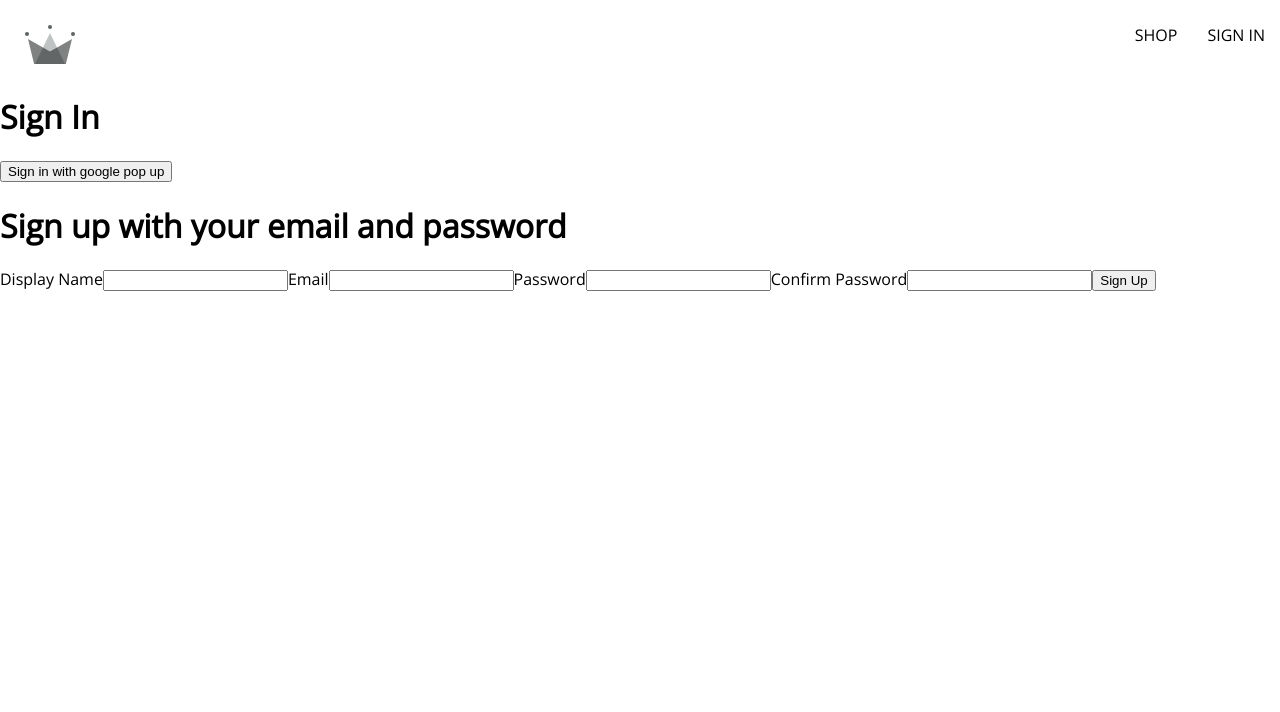
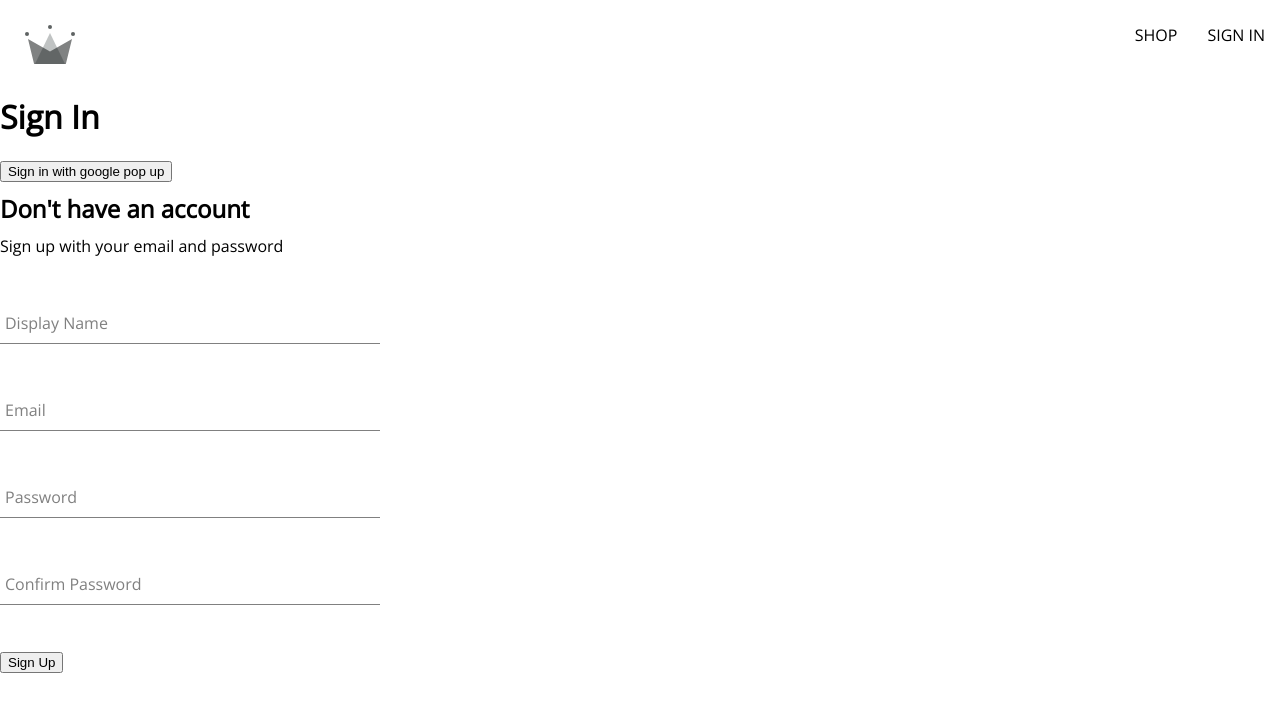
Before and after one commit to LongTrac/crwn_clothing, a React (Create React App) app: page /sign-in in a window 1280 px wide. Shown: the top 712 px of the page. Built offline with nearby package versions, Linux system fonts and the light colour scheme; a web font is replaced by a local one.

Commit message:
0.6: Add more functionality to signup page, add more styling to sign up page, compartmentalize into components

```diff
--- /dev/null
+++ b/src/components/form-input/form-input.component.jsx
@@ -0,0 +1,23 @@
+import './form-input.style.scss'
+
+const FormInput = ({ label, ...otherProps }) => {
+    return (
+        <div className="group">
+            <input className="form-input"{...otherProps} />
+
+            {
+                //basically saying if no label was sent in here don;t render this label part
+                label ? (
+                    <label className={`${otherProps.value.length > 0 ? 'shrink' : ''} form-input-label`}>
+                        {label}
+                    </label>
+                ) : null
+            }
+
+        </div>
+
+    );
+
+}
+
+export default FormInput;
--- /dev/null
+++ b/src/components/form-input/form-input.style.scss
@@ -0,0 +1,54 @@
+$sub-color: grey;
+$main-color: black;
+
+@mixin shrinkLabel {
+  top: -14px;
+  font-size: 12px;
+  color: $main-color;
+}
+
+.group {
+  position: relative;
+  margin: 45px 0;
+
+  .form-input {
+    background: none;
+    background-color: white;
+    color: $sub-color;
+    font-size: 18px;
+    padding: 10px 10px 10px 5px;
+    display: block;
+    width: 100%;
+    border: none;
+    border-radius: 0;
+    border-bottom: 1px solid $sub-color;
+    margin: 25px 0;
+
+    &:focus {
+      outline: none;
+    }
+
+    &:focus ~ .form-input-label {
+      @include shrinkLabel();
+    }
+  }
+
+  input[type='password'] {
+    letter-spacing: 0.3em;
+  }
+
+  .form-input-label {
+    color: $sub-color;
+    font-size: 16px;
+    font-weight: normal;
+    position: absolute;
+    pointer-events: none;
+    left: 5px;
+    top: 10px;
+    transition: 300ms ease all;
+
+    &.shrink {
+      @include shrinkLabel();
+    }
+  }
+}
--- a/src/components/sign-up-form/sign-up-form.component.jsx
+++ b/src/components/sign-up-form/sign-up-form.component.jsx
@@ -1,4 +1,7 @@
 import { useState } from "react";
+import { createAuthUserWithEmailAndPassowrd, createUserDocFromAuth } from "../../utils/firebase/firebase.utils";
+import FormInput from "../form-input/form-input.component";
+import './sign-up-form.style.scss'
 
 const defaultFormFields = {
     displayName: '',
@@ -10,30 +13,80 @@
 const SignUpForm = () => {
 
     const [formFields, setFormFields] = useState(defaultFormFields);
-    const {displayName,email,password,confirmPassword} = formFields;
+    const { displayName, email, password, confirmPassword } = formFields;
 
     console.log(formFields);
-    const handleChange = (event) =>{
-        const {name,value} = event.target;
+    const handleChange = (event) => {
+        const { name, value } = event.target;
 
-        setFormFields({...formFields,[name]:value});
+        setFormFields({ ...formFields, [name]: value });
     }
 
-    return(
-        <div>
-            <h1>Sign up with your email and password</h1>
-            <form onSubmit={()=>{}}>
-                <label>Display Name</label>
-                <input required type="text" onChange={handleChange} name="displayName" value={displayName}/>
+    const resetFormFields = ()=>{
+        setFormFields(defaultFormFields);
+    }
 
-                <label>Email</label>
-                <input required type="email" onChange={handleChange} name="email" value={email}/>
+    const handleSubmit = async (event) => {
+        event.preventDefault();
 
-                <label>Password</label>
-                <input required type="password" onChange={handleChange} name="password" value={password}/>
+        //confirm password matches
+        if (password != confirmPassword) {
+            alert("password does not match")
+            return;
+        }
+        //then see if user is authenticate with email and password
+        try {
+            const { user } = await createAuthUserWithEmailAndPassowrd(email, password); // this return a respond then deconstruct into user
+            //create a user doc from what createAuthUserFromEmailAndPassword return
+            await createUserDocFromAuth(user, { displayName });
+            resetFormFields();
+        } catch (error) {
+            if (error.code === 'auth/email-already-in-use') {
+                alert("Cannot create user, email already in use")
+            } else {
+                console.log("User creation encounter an error : ", error)
+            }
+        }
 
-                <label>Confirm Password</label>
-                <input required type="password" onChange={handleChange} name="confirmPassword" value={confirmPassword}/>
+    }
+    return (
+        <div className="sign-up-container">
+            <h2> Don't have an account</h2>
+            <span>Sign up with your email and password</span>
+            <form onSubmit={handleSubmit}>
+                <FormInput
+                    required
+                    label='Display Name'
+                    type="text"
+                    onChange={handleChange}
+                    name="displayName"
+                    value={displayName}/>
+
+                <FormInput
+                    required
+                    label='Email'
+                    type="email"
+                    onChange={handleChange}
+                    name="email"
+                    value={email}/>
+
+                <FormInput
+                    required
+                    label='Password'
+                    type="password"
+                    onChange={handleChange}
+                    name="password"
+                    value={password}/>
+
+                <FormInput
+                    required
+                    label='Confirm Password'
+                    type="password"
+                    onChange={handleChange}
+                    name="confirmPassword"
+                    value={confirmPassword}/>
+
+
 
                 <button type="Submit"> Sign Up </button>
             </form>
--- /dev/null
+++ b/src/components/sign-up-form/sign-up-form.style.scss
@@ -0,0 +1,9 @@
+.sign-up-container{
+    display: flex;
+    flex-direction: column;
+    width: 380px;
+
+    h2{
+        margin: 10px 0;
+    }
+}
--- a/src/utils/firebase/firebase.utils.js
+++ b/src/utils/firebase/firebase.utils.js
@@ -4,7 +4,9 @@
     getAuth,
     signInWithRedirect,
     signInWithPopup,
-    GoogleAuthProvider } from 'firebase/auth'
+    GoogleAuthProvider,
+    createUserWithEmailAndPassword
+} from 'firebase/auth'
 
 import {
     getFirestore,
@@ -32,7 +34,7 @@
 const googleProvider = new GoogleAuthProvider();
 
 googleProvider.setCustomParameters({
-    prompt:"select_account"
+    prompt: "select_account"
 });
 
 //authentication is a singleton object that will last for the entire life cycle of the website usage
@@ -43,23 +45,28 @@
 //setting up database
 export const db = getFirestore();
 
+//this method is writing the document into our database after the user has been authorize from whatever service
+//passing empty object as optional param
+export const createUserDocFromAuth = async (userAuth, additionalInfo = {}) => {
 
-export const createUserDocFromAuth = async (userAuth) =>{
+    if (!userAuth) return;
+
     const userDocRef = doc(db, 'users', userAuth.uid);
     const userSnapshot = await getDoc(userDocRef);
 
     //if usersnapshot not exist ==> create and then set the document with the data from the use auth
-    if(!userSnapshot.exists()){
-        const {displayName, email} = userAuth;
+    if (!userSnapshot.exists()) {
+        const { displayName, email } = userAuth;
         const createdAt = new Date();
 
-        try{
-            await setDoc(userDocRef,{
+        try {
+            await setDoc(userDocRef, {
                 displayName,
                 email,
-                createdAt
+                createdAt,
+                ... additionalInfo
             })
-        }catch( error ){
+        } catch (error) {
             console.log('error creating user', error.message);
         }
     }
@@ -67,3 +74,11 @@
     //if it is already exist the njust return the reference
     return userDocRef;
 }
+
+export const createAuthUserWithEmailAndPassowrd = async (email, password) => {
+
+    if (!email || !password) return;
+
+    return await createUserWithEmailAndPassword(auth, email, password);
+
+}
```
Also changed, not shown: src/components/button/button.component.jsx (added, +16 -0 lines).
